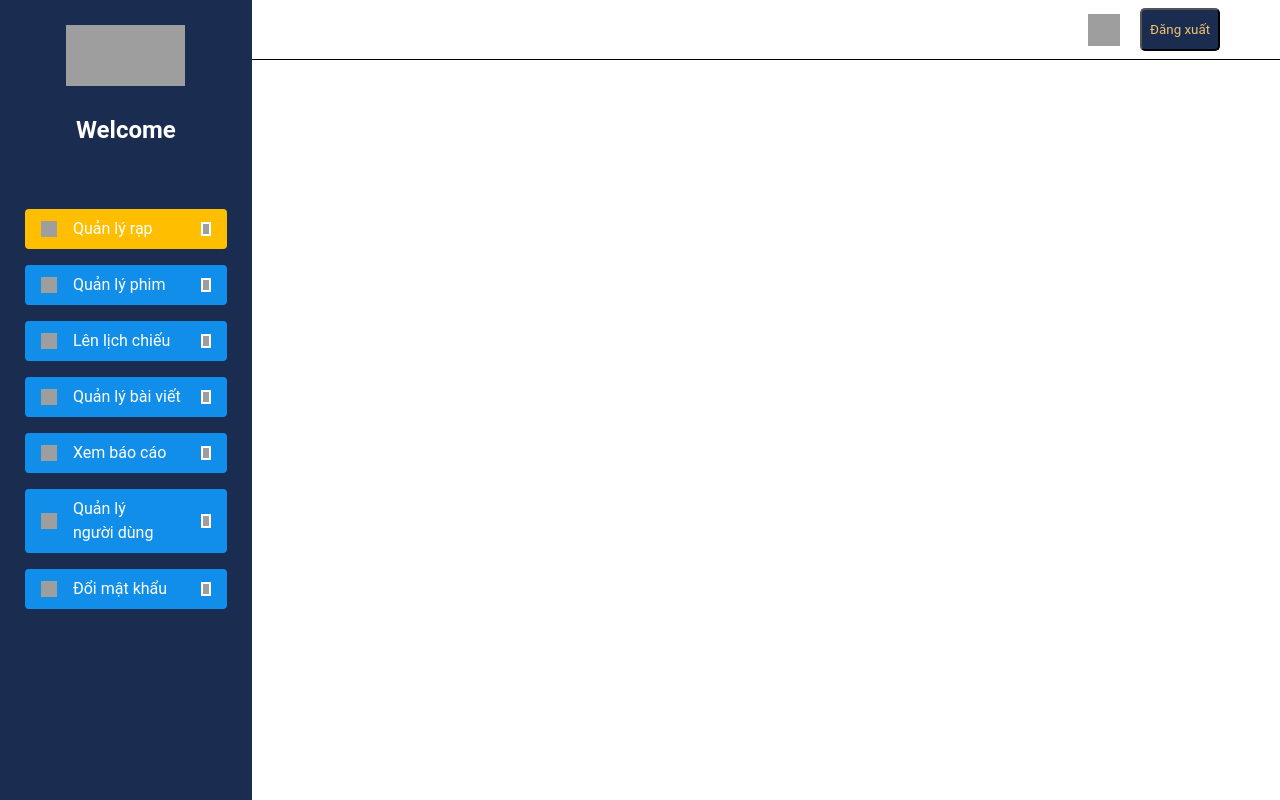
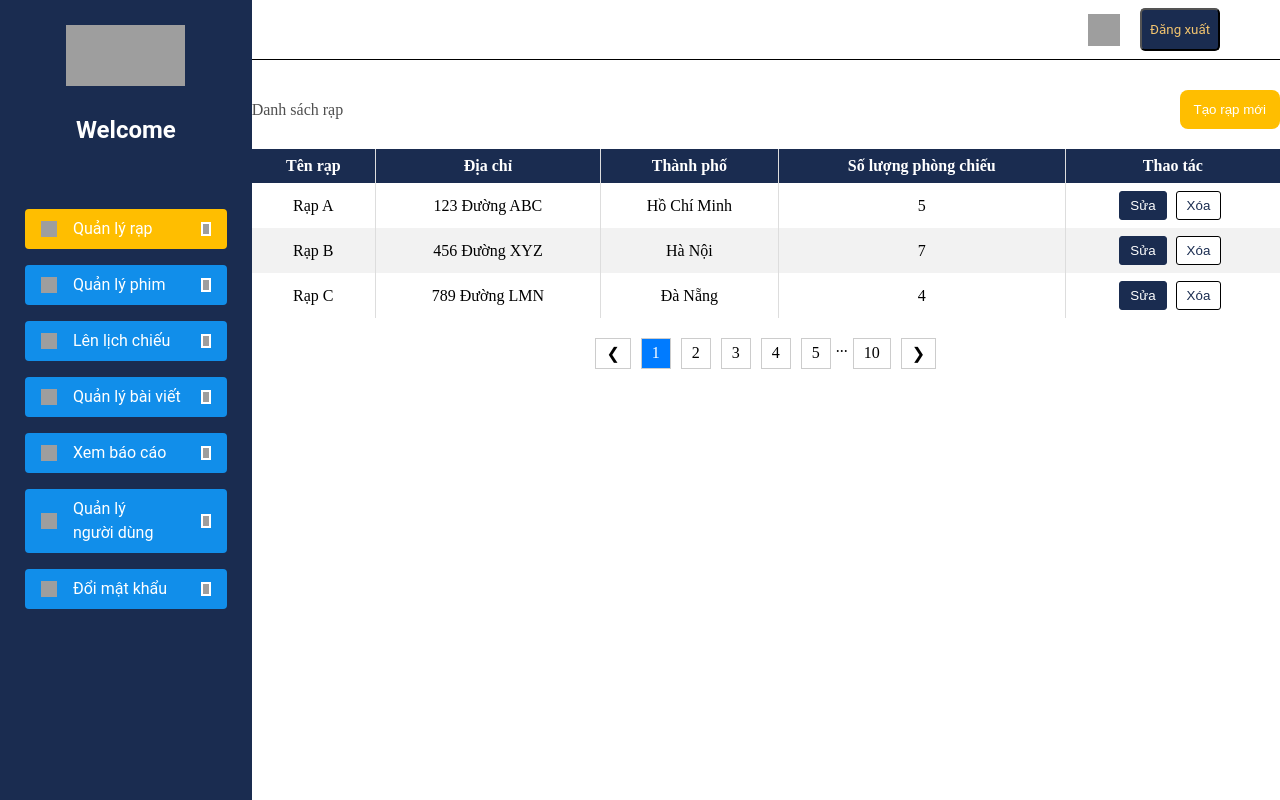
Before and after one commit to ksm-on-the-way/PTUDW_DACK, a PHP site: page /admin.php in a window 1280 px wide. Run offline with PHP 8.4, Linux system fonts and the light colour scheme; grey boxes are pictures that could not be loaded.

Commit message:
admin-duy

```diff
--- a/admin.php
+++ b/admin.php
@@ -54,6 +54,7 @@
         display: flex;
         margin-top: 67px;
         flex-direction: column;
+        row-gap: 16px;
     }
 
     .menu-item {
@@ -61,6 +62,7 @@
         border-radius: 4px;
         display: flex;
         gap: 20px;
+        cursor: pointer;
         padding: 8px 16px;
     }
 
@@ -70,7 +72,6 @@
 
     .menu-item-default {
         background-color: #118eea;
-        margin-top: 16px;
     }
 
     .menu-item-content {
@@ -163,7 +164,8 @@
                 alt="Logo" class="logo" />
             <h2 class="welcome-text">Welcome</h2>
             <div class="menu-container">
-                <div class="menu-item menu-item-active">
+                <div onclick="redirectTo('cinema-management')"
+                    class="<?php echo isset($_GET['handle']) && ($_GET['handle'] == 'cinema-management' || $_GET['handle'] == 'create-cinema' || $_GET['handle'] == 'edit-cinema') || !isset($_GET['handle']) ? 'menu-item menu-item-active' : 'menu-item menu-item-default'; ?>">
                     <div class="menu-item-content">
                         <img src="https://cdn.builder.io/api/v1/image/assets/TEMP/1645334a3bbbbf67bb257cdcb36aa05979f059c53a4ab1b308f97b9a5bf22a2f?apiKey=a7b5919b608d4a8d87d14c0f93c1c4bc&"
                             alt="Quản lý rạp icon" class="menu-item-icon" />
@@ -172,7 +174,8 @@
                     <img src="https://cdn.builder.io/api/v1/image/assets/TEMP/fe59e38e42cc9b61ab116a5b94255cd0b3258cd5dca2a48335db948db00bd06a?apiKey=a7b5919b608d4a8d87d14c0f93c1c4bc&"
                         alt="" class="menu-item-arrow" />
                 </div>
-                <div class="menu-item menu-item-default">
+                <div onclick="redirectTo('film-management')"
+                    class="<?php echo isset($_GET['handle']) && $_GET['handle'] == 'film-management' ? 'menu-item menu-item-active' : 'menu-item menu-item-default'; ?>">
                     <div class="menu-item-content">
                         <img src="https://cdn.builder.io/api/v1/image/assets/TEMP/1645334a3bbbbf67bb257cdcb36aa05979f059c53a4ab1b308f97b9a5bf22a2f?apiKey=a7b5919b608d4a8d87d14c0f93c1c4bc&"
                             alt="Quản lý phim icon" class="menu-item-icon" />
@@ -181,7 +184,8 @@
                     <img src="https://cdn.builder.io/api/v1/image/assets/TEMP/fe59e38e42cc9b61ab116a5b94255cd0b3258cd5dca2a48335db948db00bd06a?apiKey=a7b5919b608d4a8d87d14c0f93c1c4bc&"
                         alt="" class="menu-item-arrow" />
                 </div>
-                <div class="menu-item menu-item-default">
+                <div onclick="redirectTo('schedule-show')"
+                    class="<?php echo isset($_GET['handle']) && $_GET['handle'] == 'schedule-show' ? 'menu-item menu-item-active' : 'menu-item menu-item-default'; ?>">
                     <div class="menu-item-content">
                         <img src="https://cdn.builder.io/api/v1/image/assets/TEMP/1645334a3bbbbf67bb257cdcb36aa05979f059c53a4ab1b308f97b9a5bf22a2f?apiKey=a7b5919b608d4a8d87d14c0f93c1c4bc&"
                             alt="Lên lịch chiếu icon" class="menu-item-icon" />
@@ -190,7 +194,8 @@
                     <img src="https://cdn.builder.io/api/v1/image/assets/TEMP/fe59e38e42cc9b61ab116a5b94255cd0b3258cd5dca2a48335db948db00bd06a?apiKey=a7b5919b608d4a8d87d14c0f93c1c4bc&"
                         alt="" class="menu-item-arrow" />
                 </div>
-                <div class="menu-item menu-item-default">
+                <div onclick="redirectTo('news-management')"
+                    class="<?php echo isset($_GET['handle']) && $_GET['handle'] == 'news-management' ? 'menu-item menu-item-active' : 'menu-item menu-item-default'; ?>">
                     <div class="menu-item-content">
                         <img src="https://cdn.builder.io/api/v1/image/assets/TEMP/edf3b61290f0d8d6c17ab64b262286faf7283c49410ded99a4d96000414d0c34?apiKey=a7b5919b608d4a8d87d14c0f93c1c4bc&"
                             alt="Quản lý bài viết icon" class="menu-item-icon" />
@@ -199,7 +204,8 @@
                     <img src="https://cdn.builder.io/api/v1/image/assets/TEMP/fe59e38e42cc9b61ab116a5b94255cd0b3258cd5dca2a48335db948db00bd06a?apiKey=a7b5919b608d4a8d87d14c0f93c1c4bc&"
                         alt="" class="menu-item-arrow" />
                 </div>
-                <div class="menu-item menu-item-default">
+                <div onclick="redirectTo('report')"
+                    class="<?php echo isset($_GET['handle']) && $_GET['handle'] == 'report' ? 'menu-item menu-item-active' : 'menu-item menu-item-default'; ?>">
                     <div class="menu-item-content">
                         <img src="https://cdn.builder.io/api/v1/image/assets/TEMP/5382fea06edfd087c3c420b810d431f2de371ca0b53e50740652e7ecad029b87?apiKey=a7b5919b608d4a8d87d14c0f93c1c4bc&"
                             alt="Xem báo cáo icon" class="menu-item-icon" />
@@ -208,7 +214,8 @@
                     <img src="https://cdn.builder.io/api/v1/image/assets/TEMP/fe59e38e42cc9b61ab116a5b94255cd0b3258cd5dca2a48335db948db00bd06a?apiKey=a7b5919b608d4a8d87d14c0f93c1c4bc&"
                         alt="" class="menu-item-arrow" />
                 </div>
-                <div class="menu-item menu-item-default">
+                <div onclick="redirectTo('user-management')"
+                    class="<?php echo isset($_GET['handle']) && $_GET['handle'] == 'user-management' ? 'menu-item menu-item-active' : 'menu-item menu-item-default'; ?>">
                     <div class="menu-item-content">
                         <img src="https://cdn.builder.io/api/v1/image/assets/TEMP/5554df1a377d30b44bcb9845c044dec02c6b2e4ad78606478e85ba3c42b9003b?apiKey=a7b5919b608d4a8d87d14c0f93c1c4bc&"
                             alt="Quản lý người dùng icon" class="menu-item-icon" />
@@ -217,7 +224,8 @@
                     <img src="https://cdn.builder.io/api/v1/image/assets/TEMP/d1f56a0d8d14a70950ba5a4e02499174d6ad1f18e94daca56d2614da3104b471?apiKey=a7b5919b608d4a8d87d14c0f93c1c4bc&"
                         alt="" class="menu-item-arrow" />
                 </div>
-                <div class="menu-item menu-item-default">
+                <div onclick="redirectTo('change-password')"
+                    class="<?php echo isset($_GET['handle']) && $_GET['handle'] == 'change-password' ? 'menu-item menu-item-active' : 'menu-item menu-item-default'; ?>">
                     <div class="menu-item-content">
                         <img src="https://cdn.builder.io/api/v1/image/assets/TEMP/0dc8fa5f91f7673ed8b55eafd9703ee88d057f3b87ba663edaedff37d2eb4483?apiKey=a7b5919b608d4a8d87d14c0f93c1c4bc&"
                             alt="Đổi mật khẩu icon" class="menu-item-icon" />
@@ -236,6 +244,31 @@
                     <button class="logout-button">Đăng xuất</button>
                 </div>
             </div>
+            <div class='content'>
+                <?php
+                // Kiểm tra tham số "handle" trong URL
+                if (isset($_GET['handle'])) {
+                    $handle = $_GET['handle'];
+                    // Kiểm tra giá trị của tham số "handle" và include trang tương ứng
+                    switch ($handle) {
+                        case 'management-cinema':
+                            include 'cinema-management.php';
+                            break;
+                        case 'create-cinema':
+                            include 'create-cinema.php';
+                            break;
+                        case 'edit-cinema':
+                            include 'edit-cinema.php';
+                            break;
+                        default:
+                            include 'cinema-management.php'; // Trang mặc định khi không có tham số hoặc tham số không hợp lệ
+                            break;
+                    }
+                } else {
+                    include 'cinema-management.php'; // Trang mặc định khi không có tham số trong URL
+                }
+                ?>
+            </div>
 
 
 
@@ -244,5 +277,11 @@
     </div>
 
 </body>
+<script>
+function redirectTo(handle) {
+    window.location.href = 'admin.php?handle=' + handle;
+}
+</script>
+
 
 </html>
--- /dev/null
+++ b/cinema-management.php
@@ -0,0 +1,154 @@
+<style>
+.cinema-admin__container {
+    width: 100%;
+    max-width: 1075px;
+    margin: 0 auto;
+    margin-top: 30px;
+}
+
+.cinema-admin__container .cinema-admin__heading {
+    display: flex;
+    align-items: center;
+    justify-content: space-between;
+}
+
+.cinema-admin__container .cinema-admin__heading .title {
+    color: #4F4F4F;
+}
+
+.cinema-admin__container .cinema-admin__heading .button button {
+    padding: 12px 14px;
+    background-color: #FFBE00;
+    color: white;
+    outline: none;
+    border-radius: 8px;
+    border: none;
+}
+
+.cinema-admin__container .table-container {
+    margin-top: 20px;
+}
+
+.cinema-admin__container table {
+    width: 100%;
+    border-collapse: collapse;
+}
+
+.cinema-admin__container th,
+td {
+    padding: 8px;
+    text-align: center;
+
+}
+
+.cinema-admin__container th:not(:last-child),
+td:not(:last-child) {
+
+
+    border-right: 1px solid #ddd;
+}
+
+.cinema-admin__container th {
+    background-color: #1A2C50;
+    color: white;
+}
+
+.cinema-admin__container tr:nth-child(even) {
+    background-color: #f2f2f2;
+}
+
+.cinema-admin__container table .edit-btn,
+.cinema-admin__container table .delete-btn {
+    padding: 6px 10px;
+    margin-right: 5px;
+    border: none;
+    cursor: pointer;
+    border-radius: 3px;
+    color: white;
+}
+
+.cinema-admin__container table .edit-btn {
+    background-color: #1A2C50;
+    color: white;
+    border: solid 1px #1A2C50;
+}
+
+.cinema-admin__container table .delete-btn {
+    background-color: white;
+    color: #1A2C50;
+    border: solid 1px black;
+}
+</style>
+<div class='cinema-admin__container'>
+    <div class='cinema-admin__heading'>
+        <div class='title'>
+            Danh sách rạp
+        </div>
+        <div class='button'>
+            <button onclick='redirectToCreateCinema()'>
+                Tạo rạp mới
+            </button>
+        </div>
+    </div>
+    <div class='table-container'>
+        <table>
+            <thead>
+                <tr>
+                    <th>Tên rạp</th>
+                    <th>Địa chỉ</th>
+                    <th>Thành phố</th>
+                    <th>Số lượng phòng chiếu</th>
+                    <th>Thao tác</th>
+                </tr>
+            </thead>
+            <tbody>
+                <tr>
+                    <td>Rạp A</td>
+                    <td>123 Đường ABC</td>
+                    <td>Hồ Chí Minh</td>
+                    <td>5</td>
+                    <td>
+                        <button class="edit-btn" onclick='redirectToEditCinema()'>Sửa</button>
+                        <button class="delete-btn">Xóa</button>
+                    </td>
+                </tr>
+                <tr>
+                    <td>Rạp B</td>
+                    <td>456 Đường XYZ</td>
+                    <td>Hà Nội</td>
+                    <td>7</td>
+                    <td>
+                        <button class="edit-btn" onclick='redirectToEditCinema()'>Sửa</button>
+                        <button class="delete-btn">Xóa</button>
+                    </td>
+                </tr>
+                <tr>
+                    <td>Rạp C</td>
+                    <td>789 Đường LMN</td>
+                    <td>Đà Nẵng</td>
+                    <td>4</td>
+                    <td>
+                        <button class="edit-btn" onclick='redirectToEditCinema()'>Sửa</button>
+                        <button class="delete-btn">Xóa</button>
+                    </td>
+                </tr>
+            </tbody>
+        </table>
+        <div>
+            <?php
+            include 'pagination.php'; // Trang mặc định khi không có tham số trong URL
+            ?>
+        </div>
+    </div>
+</div>
+<script>
+function redirectToCreateCinema() {
+    // Chuyển hướng đến URL chứa tham số "handle=create-cinema"
+    window.location.href = 'admin.php?handle=create-cinema';
+}
+
+function redirectToEditCinema() {
+
+    window.location.href = 'admin.php?handle=edit-cinema';
+}
+</script>
--- /dev/null
+++ b/pagination.php
@@ -0,0 +1,121 @@
+<style>
+.pagination {
+    display: flex;
+    justify-content: center;
+    margin-top: 20px;
+}
+
+.pagination-button {
+    padding: 5px 10px;
+    margin: 0 5px;
+    border: 1px solid #ccc;
+    cursor: pointer;
+}
+
+.pagination-button:hover {
+    background-color: #f0f0f0;
+}
+
+.active {
+    background-color: #007bff;
+    color: #fff;
+}
+</style>
+</head>
+
+<body>
+
+    <div id="pagination" class="pagination"></div>
+
+    <script>
+    function generatePagination(totalPages, currentPage) {
+        const paginationContainer = document.getElementById('pagination');
+        paginationContainer.innerHTML = '';
+
+        const currentURL = new URL(window.location.href);
+        currentURL.searchParams.set('page', currentPage); // Set 'page' parameter to current page
+        const baseURL = currentURL.toString(); // Convert URL object back to string
+
+        // Add previous button
+        const previousButton = document.createElement('span');
+        previousButton.className = 'pagination-button';
+        previousButton.innerText = '❮';
+        previousButton.onclick = () => {
+            if (currentPage > 1) {
+                currentURL.searchParams.set('page', currentPage - 1);
+                window.location.href = currentURL.toString();
+            }
+        };
+        paginationContainer.appendChild(previousButton);
+
+        // Add page numbers
+        const numToShow = 5;
+        let start = Math.max(1, currentPage - Math.floor(numToShow / 2));
+        let end = Math.min(totalPages, start + numToShow - 1);
+        if (end - start + 1 < numToShow) {
+            start = Math.max(1, end - numToShow + 1);
+        }
+
+        if (start > 1) {
+            const firstPage = document.createElement('span');
+            firstPage.className = 'pagination-button';
+            firstPage.innerText = '1';
+            firstPage.onclick = () => {
+                currentURL.searchParams.set('page', 1);
+                window.location.href = currentURL.toString();
+            };
+            paginationContainer.appendChild(firstPage);
+            if (start > 2) {
+                const ellipsis = document.createElement('span');
+                ellipsis.innerText = '...';
+                paginationContainer.appendChild(ellipsis);
+            }
+        }
+
+        for (let i = start; i <= end; i++) {
+            const pageButton = document.createElement('span');
+            pageButton.className = 'pagination-button' + (i === currentPage ? ' active' : '');
+            pageButton.innerText = i;
+            pageButton.onclick = () => {
+                currentURL.searchParams.set('page', i);
+                window.location.href = currentURL.toString();
+            };
+            paginationContainer.appendChild(pageButton);
+        }
+
+        if (end < totalPages) {
+            if (end < totalPages - 1) {
+                const ellipsis = document.createElement('span');
+                ellipsis.innerText = '...';
+                paginationContainer.appendChild(ellipsis);
+            }
+            const lastPage = document.createElement('span');
+            lastPage.className = 'pagination-button';
+            lastPage.innerText = totalPages;
+            lastPage.onclick = () => {
+                currentURL.searchParams.set('page', totalPages);
+                window.location.href = currentURL.toString();
+            };
+            paginationContainer.appendChild(lastPage);
+        }
+
+        // Add next button
+        const nextButton = document.createElement('span');
+        nextButton.className = 'pagination-button';
+        nextButton.innerText = '❯';
+        nextButton.onclick = () => {
+            if (currentPage < totalPages) {
+                currentURL.searchParams.set('page', currentPage + 1);
+                window.location.href = currentURL.toString();
+            }
+        };
+        paginationContainer.appendChild(nextButton);
+    }
+
+    // Get current page from URL parameter
+    const urlParams = new URLSearchParams(window.location.search);
+    const currentPage = parseInt(urlParams.get('page')) || 1;
+
+    // Example usage with total pages
+    generatePagination(10, currentPage);
+    </script>
```
Also changed, not shown: create-cinema.php (added, +65 -0 lines), edit-cinema.php (added, +184 -0 lines).
